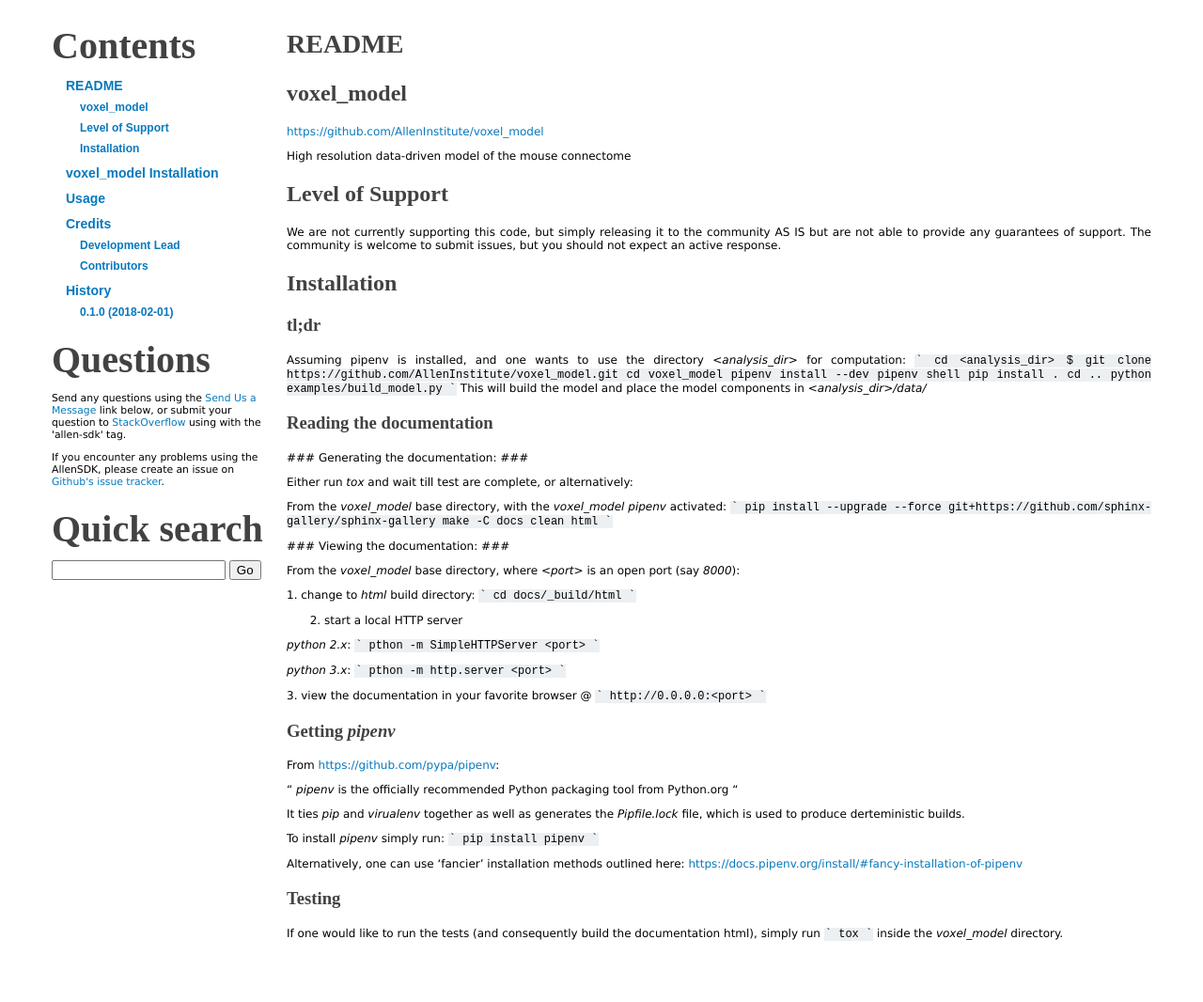
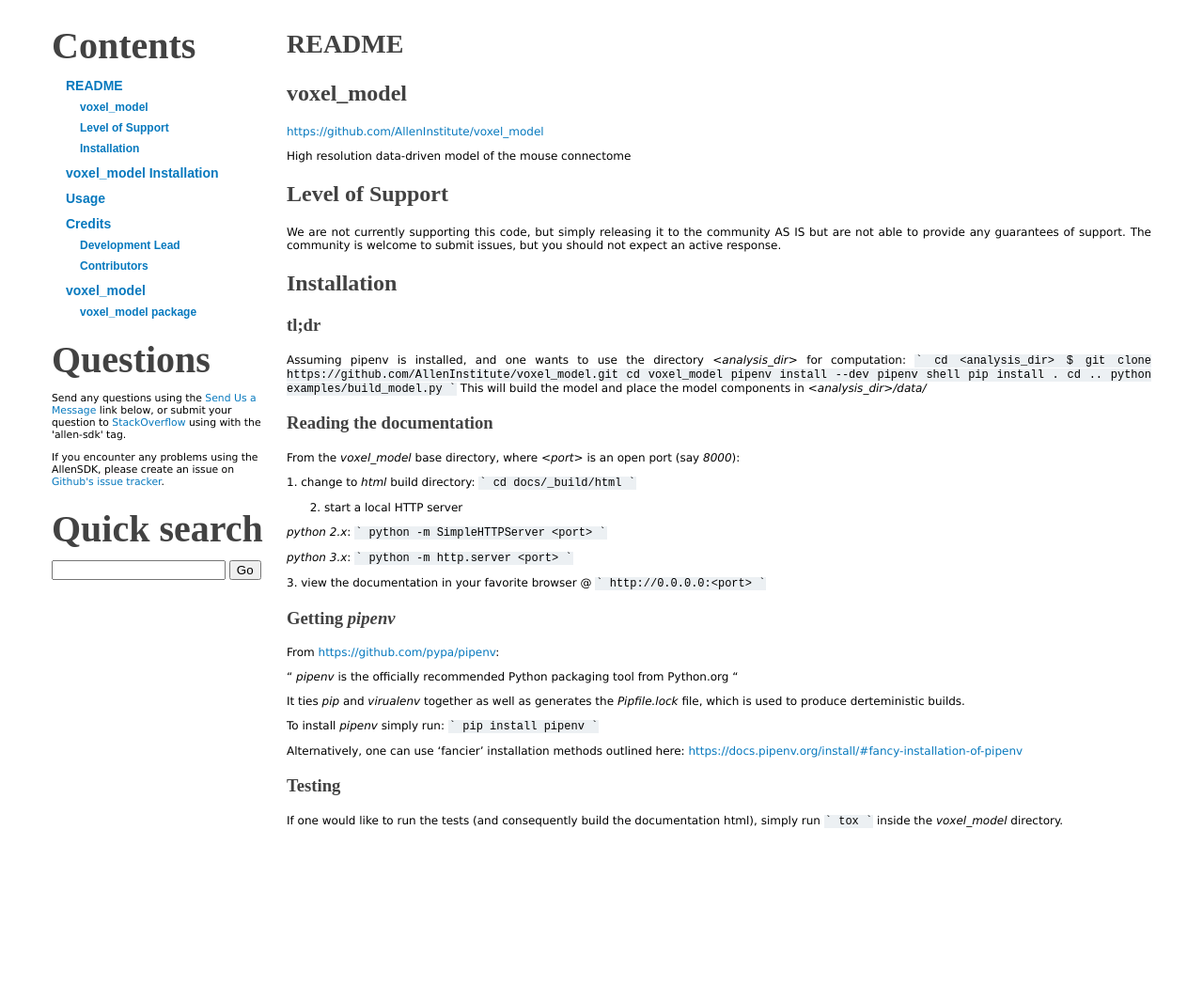
Before and after one commit to AllenInstitute/mouse_connectivity_models, a Sphinx documentation site: the page built from docs/readme.rst, in a window 1280 px wide. Shown: the whole page at 94% size. Built offline with Sphinx 7.4.7, drawn with Linux system fonts in a browser that asks for light colours; a script that is not in the unit is left out; after the commit the page ends 946 px from its top, so only the background shows below that; some of the changed lines change nothing that is shown.

Commit message:
updated docs

````diff
--- a/README.md
+++ b/README.md
@@ -29,18 +29,6 @@
 
 Reading the documentation
 --------------------------------
-### Generating the documentation: ###
-
-Either run `tox` and wait till test are complete, or alternatively:
-
-From the `voxel_model` base directory, with the `voxel_model` `pipenv` activated:
-```
-pip install --upgrade --force git+https://github.com/sphinx-gallery/sphinx-gallery
-make -C docs clean html
-```
-
-### Viewing the documentation: ###
-
 From the `voxel_model` base directory, where `<port>` is an open port (say `8000`):
 
 1. change to `html` build directory:
@@ -52,12 +40,12 @@
 
 `python 2.x`:
 ```
-pthon -m SimpleHTTPServer <port>
+python -m SimpleHTTPServer <port>
 ```
 
 `python 3.x`:
 ```
-pthon -m http.server <port>
+python -m http.server <port>
 ```
 
 3. view the documentation in your favorite browser @
--- a/docs/conf.py
+++ b/docs/conf.py
@@ -284,5 +284,12 @@
 # How to display URL addresses: 'footnote', 'no', or 'inline'.
 #texinfo_show_urls = 'footnote'
 
-# If true, do not generate a @detailmenu in the "Top" node's menu.
-#texinfo_no_detailmenu = False
+def run_apidoc(_):
+    from sphinx.apidoc import main
+    sys.path.append(os.path.join(os.path.dirname(__file__), '..'))
+    cur_dir = os.path.abspath(os.path.dirname(__file__))
+    module = os.path.join(cur_dir,"..","voxel_model")
+    main(['-e', '-o', cur_dir, module, '--force'])
+
+def setup(app):
+    app.connect('builder-inited', run_apidoc)
--- a/docs/index.rst
+++ b/docs/index.rst
@@ -16,7 +16,7 @@
    installation
    usage
    authors
-   history
+   modules
 
 
 Indices and tables
--- /dev/null
+++ b/docs/modules.rst
@@ -0,0 +1,7 @@
+voxel_model
+===========
+
+.. toctree::
+   :maxdepth: 4
+
+   voxel_model
--- /dev/null
+++ b/docs/voxel_model.regressors.rst
@@ -0,0 +1,30 @@
+voxel\_model\.regressors package
+================================
+
+Submodules
+----------
+
+voxel\_model\.regressors\.injection\_model module
+-------------------------------------------------
+
+.. automodule:: voxel_model.regressors.injection_model
+    :members:
+    :undoc-members:
+    :show-inheritance:
+
+voxel\_model\.regressors\.nadaraya\_watson module
+-------------------------------------------------
+
+.. automodule:: voxel_model.regressors.nadaraya_watson
+    :members:
+    :undoc-members:
+    :show-inheritance:
+
+
+Module contents
+---------------
+
+.. automodule:: voxel_model.regressors
+    :members:
+    :undoc-members:
+    :show-inheritance:
--- /dev/null
+++ b/docs/voxel_model.rst
@@ -0,0 +1,69 @@
+voxel\_model package
+====================
+
+Subpackages
+-----------
+
+.. toctree::
+
+    voxel_model.regressors
+
+Submodules
+----------
+
+voxel\_model\.experiment module
+-------------------------------
+
+.. automodule:: voxel_model.experiment
+    :members:
+    :undoc-members:
+    :show-inheritance:
+
+voxel\_model\.masks module
+--------------------------
+
+.. automodule:: voxel_model.masks
+    :members:
+    :undoc-members:
+    :show-inheritance:
+
+voxel\_model\.model\_data module
+--------------------------------
+
+.. automodule:: voxel_model.model_data
+    :members:
+    :undoc-members:
+    :show-inheritance:
+
+voxel\_model\.regionalized\_model module
+----------------------------------------
+
+.. automodule:: voxel_model.regionalized_model
+    :members:
+    :undoc-members:
+    :show-inheritance:
+
+voxel\_model\.utils module
+--------------------------
+
+.. automodule:: voxel_model.utils
+    :members:
+    :undoc-members:
+    :show-inheritance:
+
+voxel\_model\.voxel\_array module
+---------------------------------
+
+.. automodule:: voxel_model.voxel_array
+    :members:
+    :undoc-members:
+    :show-inheritance:
+
+
+Module contents
+---------------
+
+.. automodule:: voxel_model
+    :members:
+    :undoc-members:
+    :show-inheritance:
````
